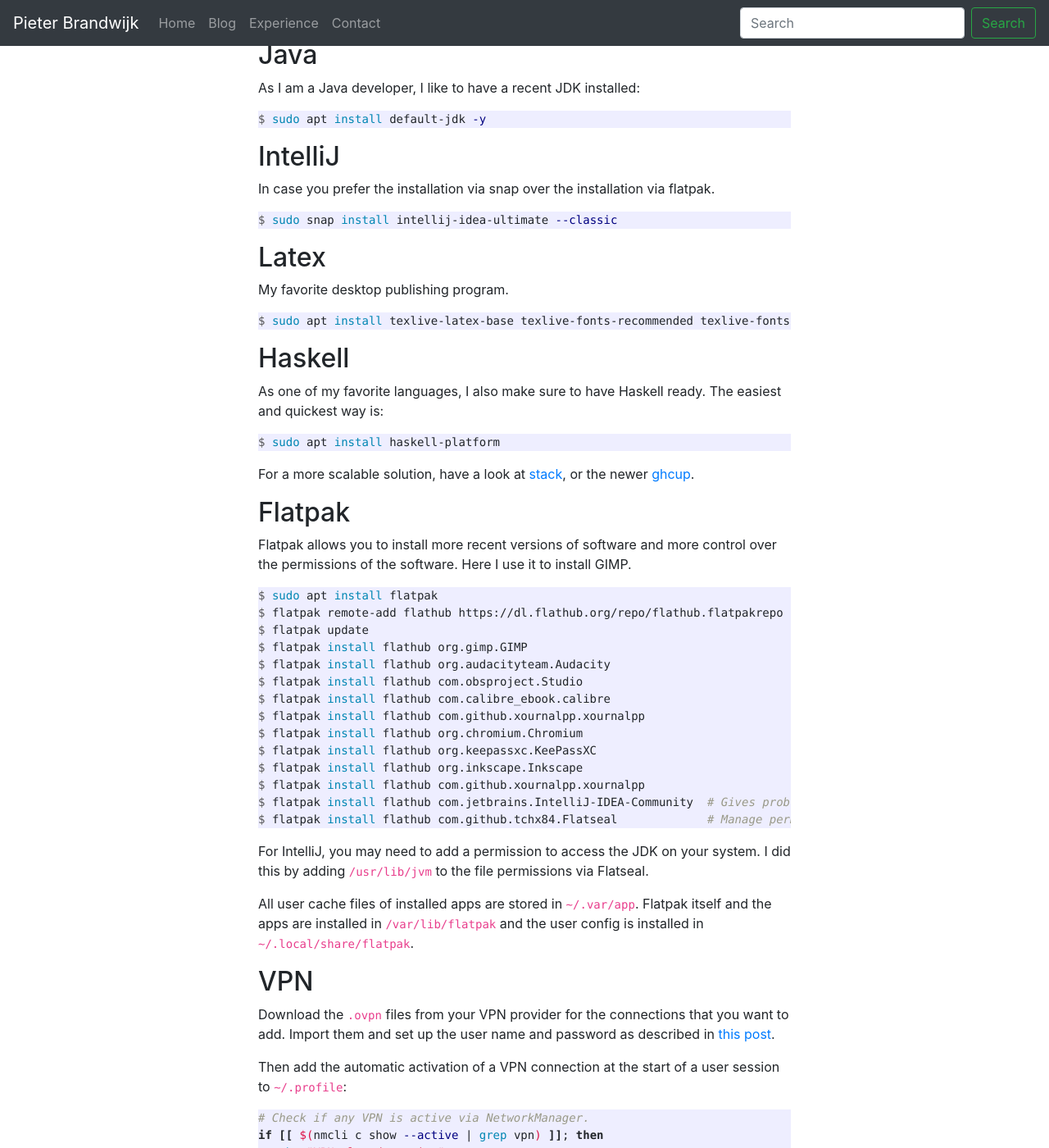
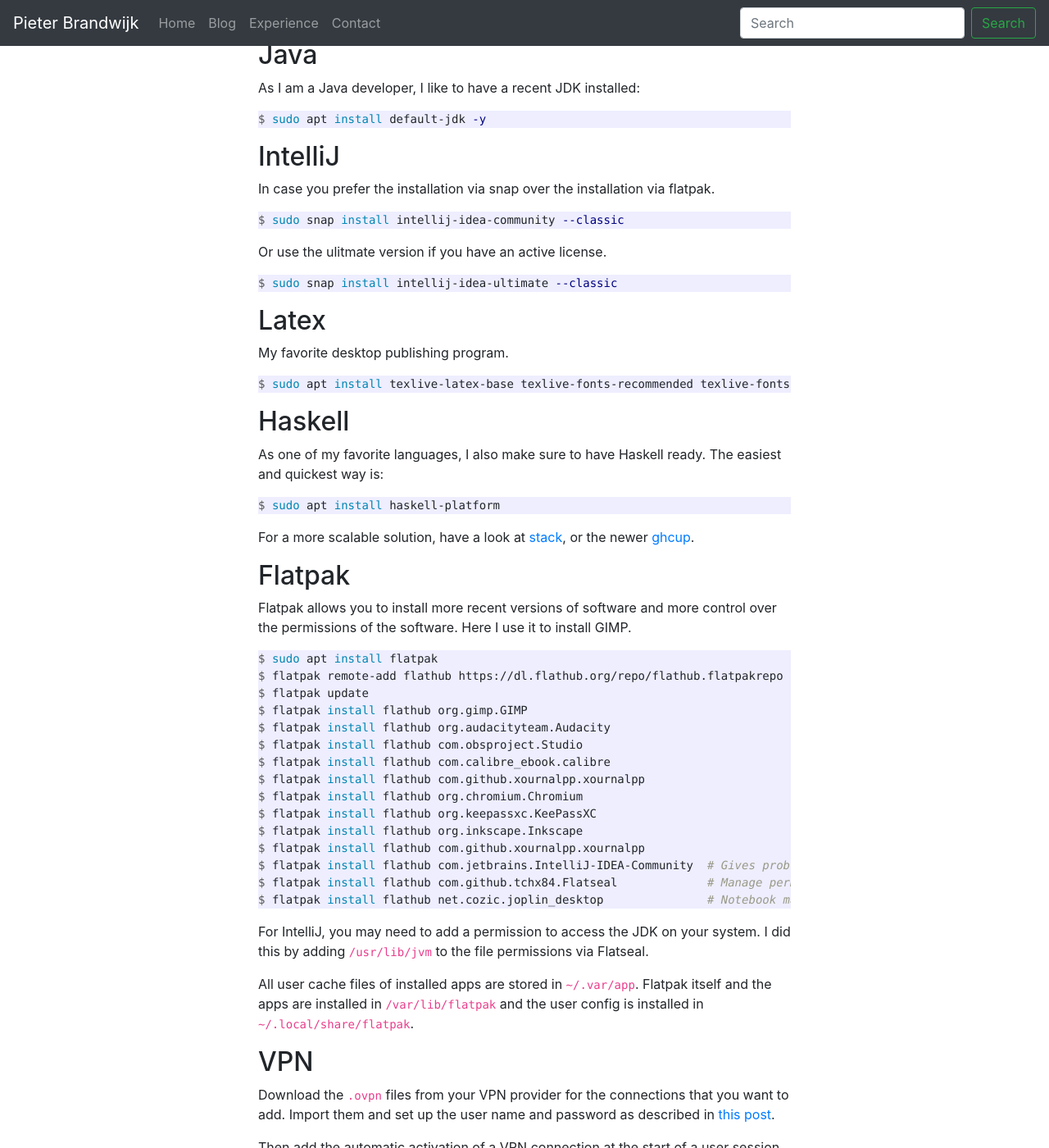
Before and after one commit to pbrandwijk/pbrandwijk.github.io, a Jekyll site: the page built from _posts/2020-07-03-my-initial-ubuntu-setup.md, in a window 1280 px wide and 1400 px high, scrolled down 3437 px. Shown: the whole window at 82% size. Built offline with Jekyll 4.4.1, drawn with Linux system fonts in a browser that asks for light colours; nearby versions of some CDN libraries; comment, search, counter and statistics services are not loaded.

Commit message:
Update post

````diff
--- a/_posts/2020-07-03-my-initial-ubuntu-setup.md
+++ b/_posts/2020-07-03-my-initial-ubuntu-setup.md
@@ -146,6 +146,10 @@
 ## IntelliJ
 In case you prefer the installation via snap over the installation via flatpak.
 ```console
+$ sudo snap install intellij-idea-community --classic
+```
+Or use the ulitmate version if you have an active license.
+```console
 $ sudo snap install intellij-idea-ultimate --classic
 ```
 
@@ -179,6 +183,7 @@
 $ flatpak install flathub com.github.xournalpp.xournalpp
 $ flatpak install flathub com.jetbrains.IntelliJ-IDEA-Community  # Gives problems due to file system restrictions, better install via snap
 $ flatpak install flathub com.github.tchx84.Flatseal             # Manage permissions of Flatpak apps
+$ flatpak install flathub net.cozic.joplin_desktop               # Notebook manager
 ```
 
 For IntelliJ, you may need to add a permission to access the JDK on your system. I did this by adding `/usr/lib/jvm` to the file permissions via Flatseal.
````
